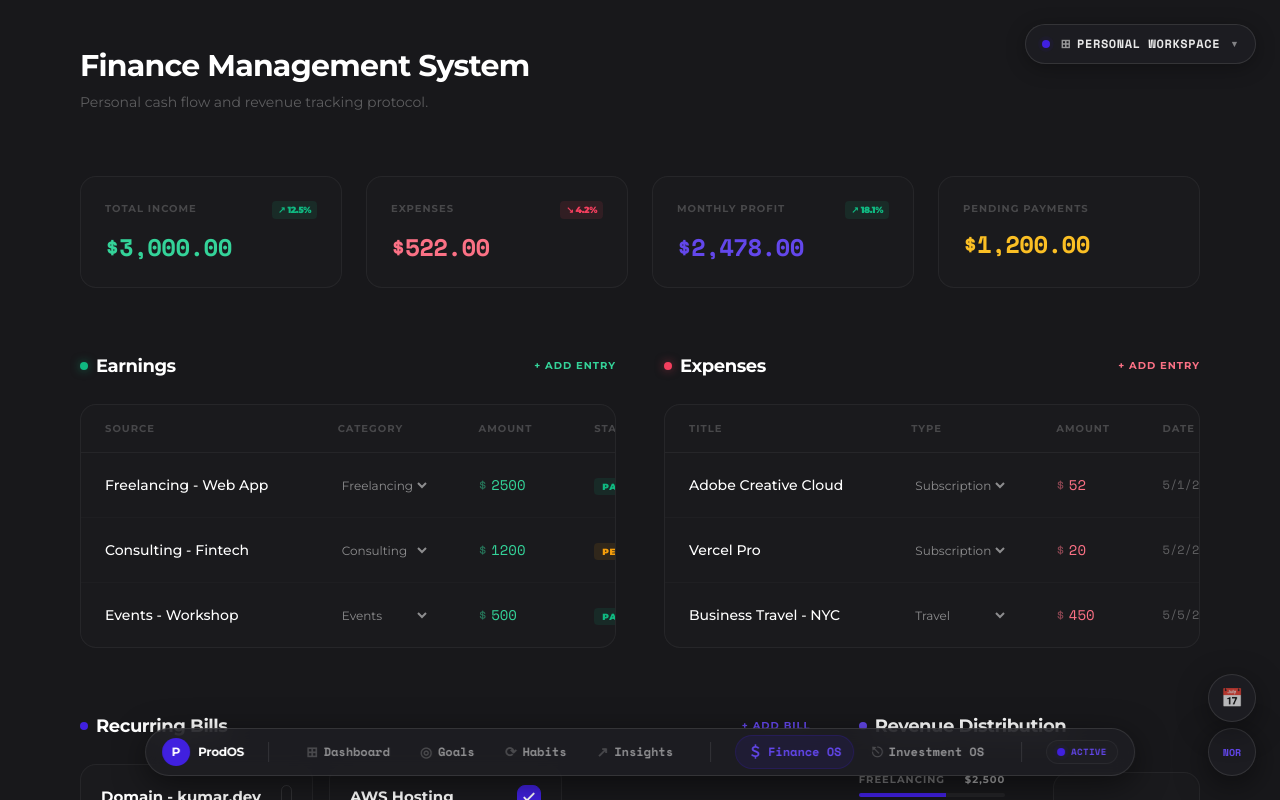
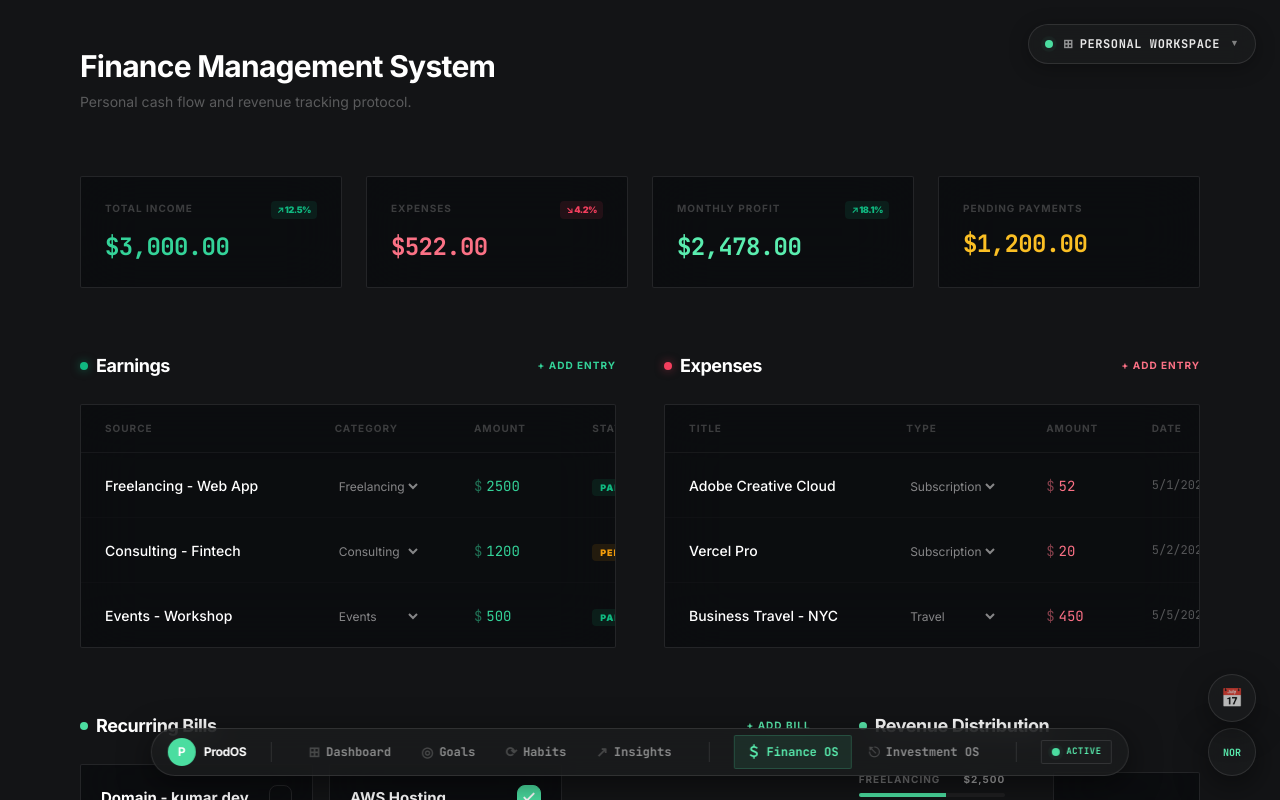
Before and after one commit to ishankumax/ProdOS, a Next.js app: page /projects/finance-os in a window 1280 px wide. Built offline with nearby package versions, Linux system fonts and the light colour scheme.

Commit message:
style: apply Stitch design system — Inter+JetBrains, Tech Green, glassmorphic panels, scanline overlay

```diff
--- a/app/dashboard/page.tsx
+++ b/app/dashboard/page.tsx
@@ -9,7 +9,8 @@ import { Suspense } from "react";
 import type { Metadata } from "next";
 
 export const metadata: Metadata = {
-  title: "Dashboard — Productivity OS",
+  title: "Dashboard — ProdOS",
+  description: "Your unified life operating system — goals, habits, and execution in one command center.",
 };
 
 export default async function DashboardPage() {
@@ -23,17 +24,34 @@ export default async function DashboardPage() {
 
   return (
     <DashboardShell userEmail={user.email}>
+      {/* Scanline Effect Overlay */}
+      <div
+        aria-hidden="true"
+        className="pointer-events-none fixed inset-0 z-[999] overflow-hidden"
+      >
+        <div className="w-full h-0.5 bg-white/[0.04] animate-scanline absolute top-0 left-0" />
+      </div>
+
       <div className="prod-container">
-        {/* Header Area */}
-        <section>
-           <h1 className="text-3xl font-bold text-white tracking-tight">System Identity</h1>
-           <p className="text-white/40 text-sm mt-1">
-              Operational status for {user.email?.split("@")?.[0] ?? "User"}.
-           </p>
+        {/* Page Header — Stitch Design */}
+        <section className="flex items-center justify-between">
+          <div className="flex items-center gap-4">
+            <h1 className="text-2xl font-bold text-white tracking-tight font-mono">ProdOS</h1>
+            <div className="h-4 w-px bg-white/10 mx-1" />
+            <div className="flex items-center gap-2">
+              <span className="font-mono text-[11px] uppercase tracking-widest text-brand-400 font-bold">
+                SYSTEM ACTIVE
+              </span>
+              <span className="w-1.5 h-1.5 rounded-full bg-brand-500 animate-pulse block" />
+            </div>
+          </div>
+          <p className="text-white/25 text-[11px] font-mono uppercase tracking-widest hidden md:block">
+            {user.email?.split("@")?.[0] ?? "User"}_session
+          </p>
         </section>
 
         {/* Primary Execution Layer */}
-        <Suspense fallback={<div className="h-[400px] animate-pulse bg-white/5 rounded-3xl" />}>
+        <Suspense fallback={<div className="h-[400px] animate-pulse bg-white/5 rounded-[2px]" />}>
            <TodayWrapper />
         </Suspense>
 
--- a/app/globals.css
+++ b/app/globals.css
@@ -1,4 +1,5 @@
-@import url("https://fonts.googleapis.com/css2?family=Montserrat:wght@300;400;500;600;700;800;900&display=swap");
+@import url("https://fonts.googleapis.com/css2?family=Inter:wght@300;400;500;600;700;800;900&display=swap");
+@import url("https://fonts.googleapis.com/css2?family=JetBrains+Mono:wght@400;500;700&display=swap");
 
 @tailwind base;
 @tailwind components;
@@ -6,29 +7,30 @@
 
 @layer base {
   :root {
-    --font-montserrat: "Montserrat", sans-serif;
+    --font-montserrat: "Inter", sans-serif;
+    --font-space-mono: "JetBrains Mono", monospace;
 
-    /* Nordic Blue (Default) Theme */
-    --brand-50: 250 100% 97%;
-    --brand-100: 250 95% 92%;
-    --brand-200: 250 90% 84%;
-    --brand-300: 250 85% 72%;
-    --brand-400: 250 80% 60%;
-    --brand-500: 250 75% 50%;
-    --brand-600: 250 70% 42%;
-    --brand-700: 250 68% 34%;
-    --brand-800: 250 65% 24%;
-    --brand-900: 250 60% 14%;
-    --brand-950: 250 55% 8%;
-    --brand-500-rgb: 139 92 246;
+    /* Tech Green (Default) Theme */
+    --brand-50: 155 100% 97%;
+    --brand-100: 155 95% 92%;
+    --brand-200: 155 90% 84%;
+    --brand-300: 155 85% 72%;
+    --brand-400: 155 80% 64%;
+    --brand-500: 155 68% 58%; /* #4edea3 */
+    --brand-600: 155 68% 46%;
+    --brand-700: 155 68% 36%;
+    --brand-800: 155 65% 24%;
+    --brand-900: 155 60% 14%;
+    --brand-950: 155 55% 8%;
+    --brand-500-rgb: 78 222 163;
 
-    --surface-default: 240 6% 10%;
-    --surface-raised: 240 5% 13%;
-    --surface-overlay: 240 4% 16%;
+    --surface-default: 220 8% 8%; /* #121315 */
+    --surface-raised: 220 5% 11%; /* #1b1c1e */
+    --surface-overlay: 220 5% 13%; /* #1f2022 */
 
-    --mesh-color-1: 250 75% 20%;
-    --mesh-color-2: 210 80% 15%;
-    --mesh-color-3: 270 60% 15%;
+    --mesh-color-1: 155 68% 10%;
+    --mesh-color-2: 220 8% 6%;
+    --mesh-color-3: 155 50% 8%;
   }
 
   [data-theme="amber"] {
@@ -188,20 +190,20 @@
 
   /* Shared Card Styles */
   .prod-card {
-    @apply rounded-2xl bg-white/[0.01] border border-white/5 p-6 transition-all duration-300;
+    @apply rounded-[2px] bg-[rgba(11,12,14,0.8)] backdrop-blur-[30px] border border-white/10 p-6 transition-all duration-300;
   }
 
   .prod-card-interactive {
-    @apply prod-card hover:bg-white/[0.03] hover:border-white/10 hover:shadow-[0_0_20px_rgba(var(--brand-500-rgb),0.05)];
+    @apply prod-card hover:bg-white/[0.03] hover:border-white/20 hover:shadow-[0_0_20px_rgba(var(--brand-500-rgb),0.05)];
   }
 
   .prod-card-dashed {
-    @apply rounded-2xl border border-dashed border-white/5 bg-white/[0.01] p-6 transition-all duration-300;
+    @apply rounded-[2px] border border-dashed border-white/10 bg-[rgba(11,12,14,0.8)] p-6 transition-all duration-300;
   }
 
   /* Shared Badge / Status indicator styles */
   .prod-badge {
-    @apply inline-flex items-center gap-1.5 px-2.5 py-1 rounded-full bg-white/[0.01] border border-white/5 font-mono text-[9px] font-bold uppercase tracking-wider text-brand-400 shrink-0 select-none;
+    @apply inline-flex items-center gap-1.5 px-2.5 py-1 rounded-[2px] bg-white/[0.01] border border-white/10 font-mono text-[9px] font-bold uppercase tracking-wider text-brand-400 shrink-0 select-none;
   }
 
   .prod-badge-active {
@@ -210,7 +212,7 @@
 
   /* Nav Links in Docks */
   .prod-nav-link {
-    @apply flex items-center gap-1.5 px-3 py-1.5 rounded-full text-xs font-semibold transition-all font-mono whitespace-nowrap border border-transparent text-white/50 hover:text-white hover:bg-white/5;
+    @apply flex items-center gap-1.5 px-3 py-1.5 rounded-[2px] text-xs font-semibold transition-all font-mono whitespace-nowrap border border-transparent text-white/50 hover:text-white hover:bg-white/5;
   }
   .prod-nav-link-active {
     @apply prod-nav-link text-brand-400 bg-brand-500/10 border-brand-500/20 shadow-[0_0_8px_rgba(var(--brand-500-rgb),0.1)] hover:text-brand-400 hover:bg-brand-500/10;
@@ -218,7 +220,7 @@
 
   /* Standard Forms and Buttons styles */
   .prod-btn-primary {
-    @apply inline-flex items-center justify-center gap-2 px-5 py-2.5 rounded-xl
+    @apply inline-flex items-center justify-center gap-2 px-5 py-2.5 rounded-[2px]
            bg-brand-500 text-white text-sm font-medium
            transition-all duration-200
            hover:bg-brand-400 active:scale-95
@@ -226,7 +228,7 @@
   }
 
   .prod-btn-ghost {
-    @apply inline-flex items-center justify-center gap-2 px-4 py-2 rounded-lg
+    @apply inline-flex items-center justify-center gap-2 px-4 py-2 rounded-[2px]
            text-white/55 text-xs font-semibold font-mono uppercase tracking-wider
            transition-all duration-200
            hover:text-white hover:bg-white/5 active:scale-95
@@ -234,7 +236,7 @@
   }
 
   .prod-input {
-    @apply rounded-xl bg-white/[0.02] border border-white/5 px-4 py-2.5 font-mono text-sm text-white outline-none focus:border-brand-500/30 focus:bg-white/[0.03] transition-all;
+    @apply rounded-[2px] bg-white/[0.02] border border-white/10 px-4 py-2.5 font-mono text-sm text-white outline-none focus:border-brand-500/30 focus:bg-white/[0.03] transition-all;
   }
 
   /* Keep legacy rules for backwards compatibility */
--- a/app/layout.tsx
+++ b/app/layout.tsx
@@ -1,16 +1,16 @@
 import type { Metadata, Viewport } from "next";
-import { Montserrat, Space_Mono } from "next/font/google";
+import { Inter, JetBrains_Mono } from "next/font/google";
 import "./globals.css";
 import FloatingThemeSelector from "@/components/ui/FloatingThemeSelector";
 
-const montserrat = Montserrat({
+const inter = Inter({
   subsets: ["latin"],
   variable: "--font-montserrat",
   display: "swap",
 });
 
-const spaceMono = Space_Mono({
-  weight: ["400", "700"],
+const jetbrainsMono = JetBrains_Mono({
+  weight: ["400", "500", "700"],
   subsets: ["latin"],
   variable: "--font-space-mono",
   display: "swap",
@@ -72,7 +72,7 @@ export default function RootLayout({
         />
       </head>
       <body
-        className={`${montserrat.variable} ${spaceMono.variable} font-sans bg-surface text-white antialiased`}
+        className={`${inter.variable} ${jetbrainsMono.variable} font-sans bg-surface text-white antialiased`}
       >
         {children}
       </body>
```
